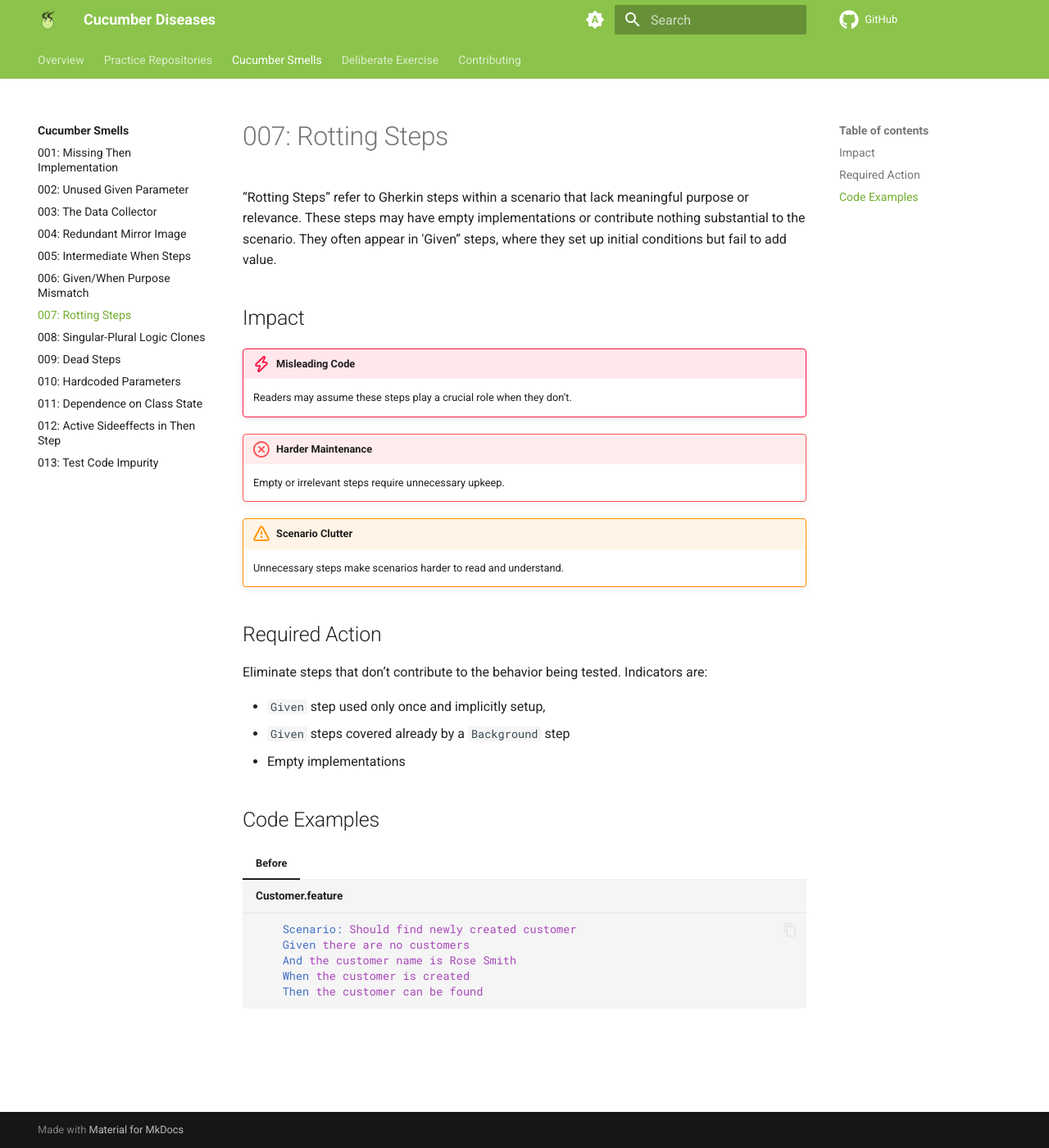
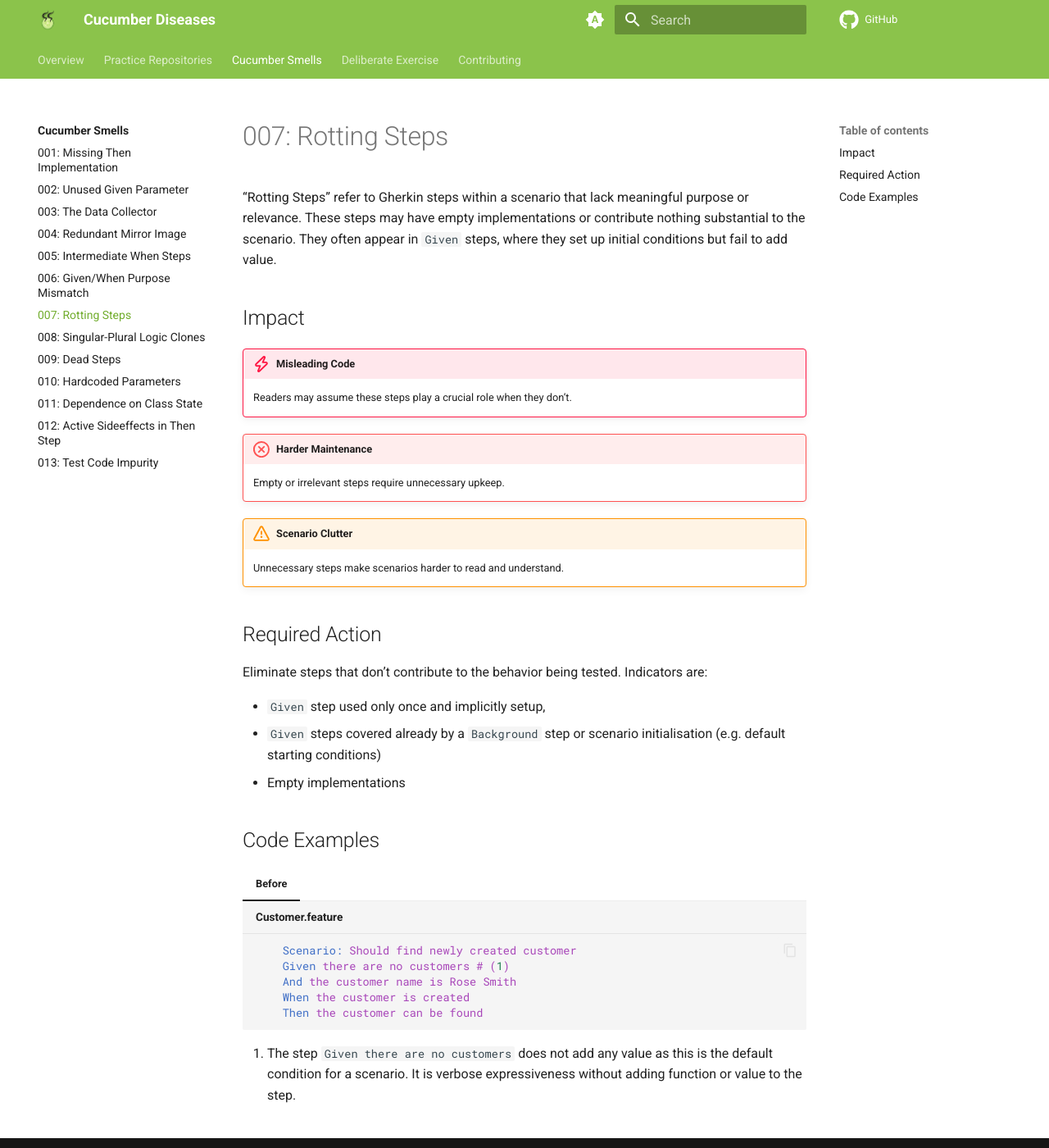
Before and after one commit to Cucumber-Diseases/cucumber-diseases.github.io, an MkDocs documentation site: the page built from docs/smells/007-rotting-steps.md, in a window 1280 px wide and 1400 px high. Shown: the whole window at 82% size. Built offline with MkDocs 1.6.1 and Material for MkDocs 9.7.7, drawn with Linux system fonts in a browser that asks for light colours.

Commit message:
additional explanation of that the smell in the example ist

````diff
--- a/docs/smells/007-rotting-steps.md
+++ b/docs/smells/007-rotting-steps.md
@@ -2,7 +2,7 @@
 
 “Rotting Steps” refer to Gherkin steps within a scenario that lack meaningful purpose or relevance.
 These steps may have empty implementations or contribute nothing substantial to the scenario.
-They often appear in 'Given” steps, where they set up initial conditions but fail to add value.
+They often appear in `Given` steps, where they set up initial conditions but fail to add value.
 
 ## Impact
 
@@ -19,7 +19,7 @@
 Eliminate steps that don’t contribute to the behavior being tested. Indicators are:
 
 * `Given` step used only once and implicitly setup,
-* `Given` steps covered already by a `Background` step
+* `Given` steps covered already by a `Background` step or scenario initialisation (e.g. default starting conditions)
 * Empty implementations
 
 
@@ -28,8 +28,10 @@
 === "Before"
     ```gherkin title="Customer.feature"
         Scenario: Should find newly created customer
-        Given there are no customers
+        Given there are no customers # (1)
         And the customer name is Rose Smith
         When the customer is created
         Then the customer can be found
     ```
+
+    1. The step `Given there are no customers` does not add any value as this is the default condition for a scenario. It is verbose expressiveness without adding function or value to the step.
````
